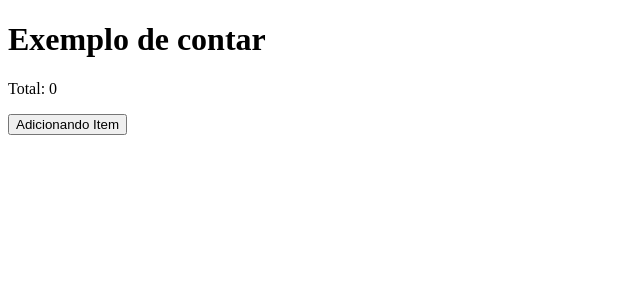
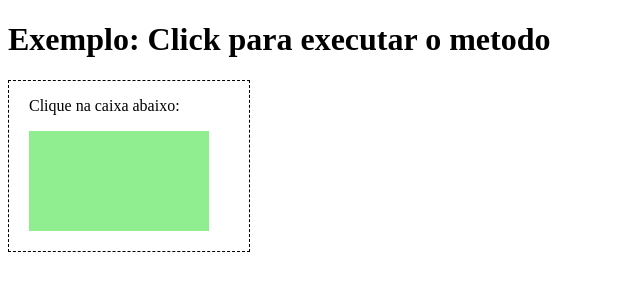
Before and after one commit to SANDEISON/curso_vue.js, a plain HTML site: page index.html in a window 1280 px wide. Shown: the whole page, without its empty margins (0-640 px from the left). Drawn offline with nearby package versions, Linux system fonts and the light colour scheme.

Commit message:
Atualizando aula_3

```diff
--- a/index.html
+++ b/index.html
@@ -1,16 +1,32 @@
 <!DOCTYPE html>
 <html>
 <head>
-  <title>Count Moose</title>
-
+  <title>Click para executar o metodo </title>
+  <style>
+    #app {
+      border: black dashed 1px;
+      width: 200px;
+      padding: 0 20px 20px 20px;
+    }
+    #app > div {
+      width: 140px;
+      height: 60px;
+      background-color: lightgreen;
+      padding: 20px;
+      font-weight: bold;
+      font-family: 'Courier New', Courier, monospace;
+    }
+  </style>
 </head>
 <body>
 
-<h1>Exemplo de contar</h1>
+<h1>Exemplo: Click para executar o metodo</h1>
 
 <div id="app">
-  <p>{{ "Total: " + count }}</p>
-  <button v-on:click="count++">Adicionando Item</button>
+  <p>Clique na caixa abaixo:</p>
+  <div v-on:click="changeText">
+    {{ text }}
+  </div>
 </div>
 
 <script src="https://unpkg.com/vue@3/dist/vue.global.js"></script>
@@ -18,7 +34,12 @@
   const app = Vue.createApp({
     data() {
       return {
-        count: 0
+        text: ''
+      }
+    },
+    methods: {
+      changeText() {
+        this.text = 'Hello World!'
       }
     }
   })
```
Also changed, not shown: 1 other file.
